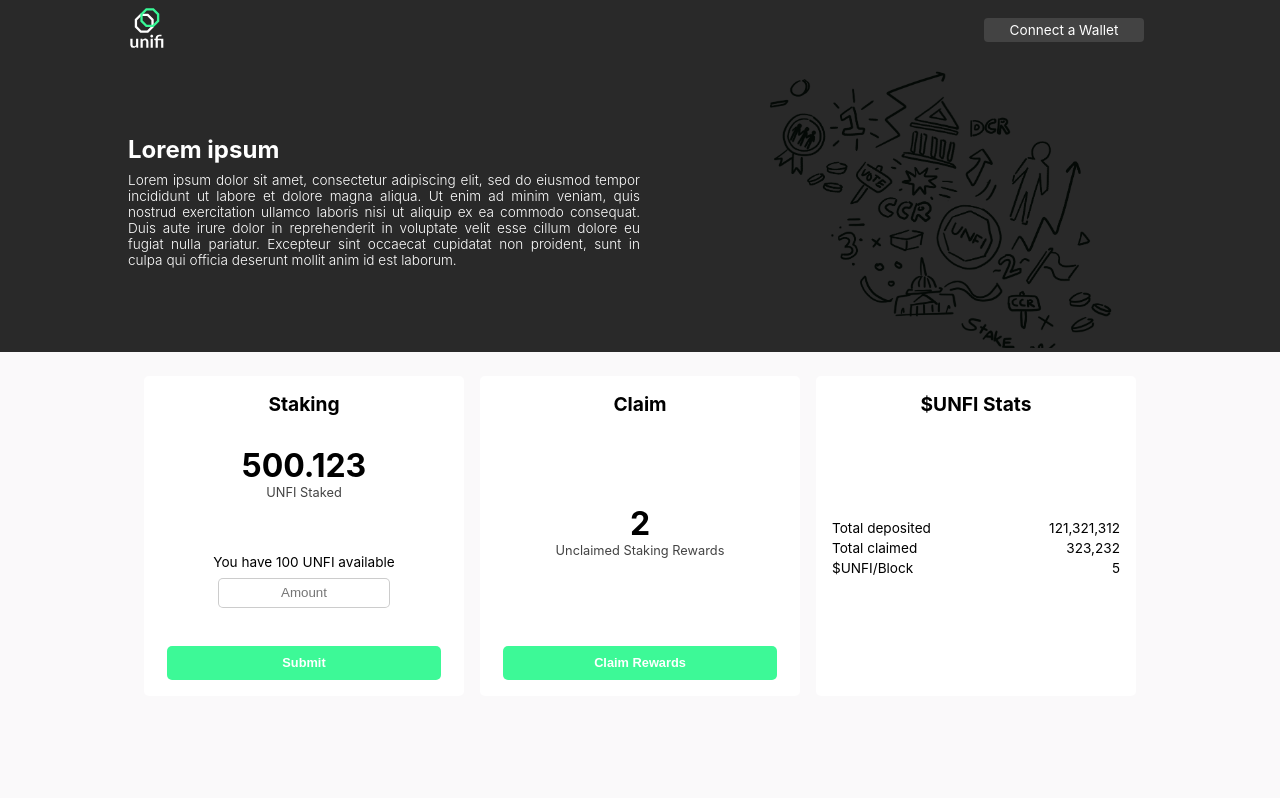
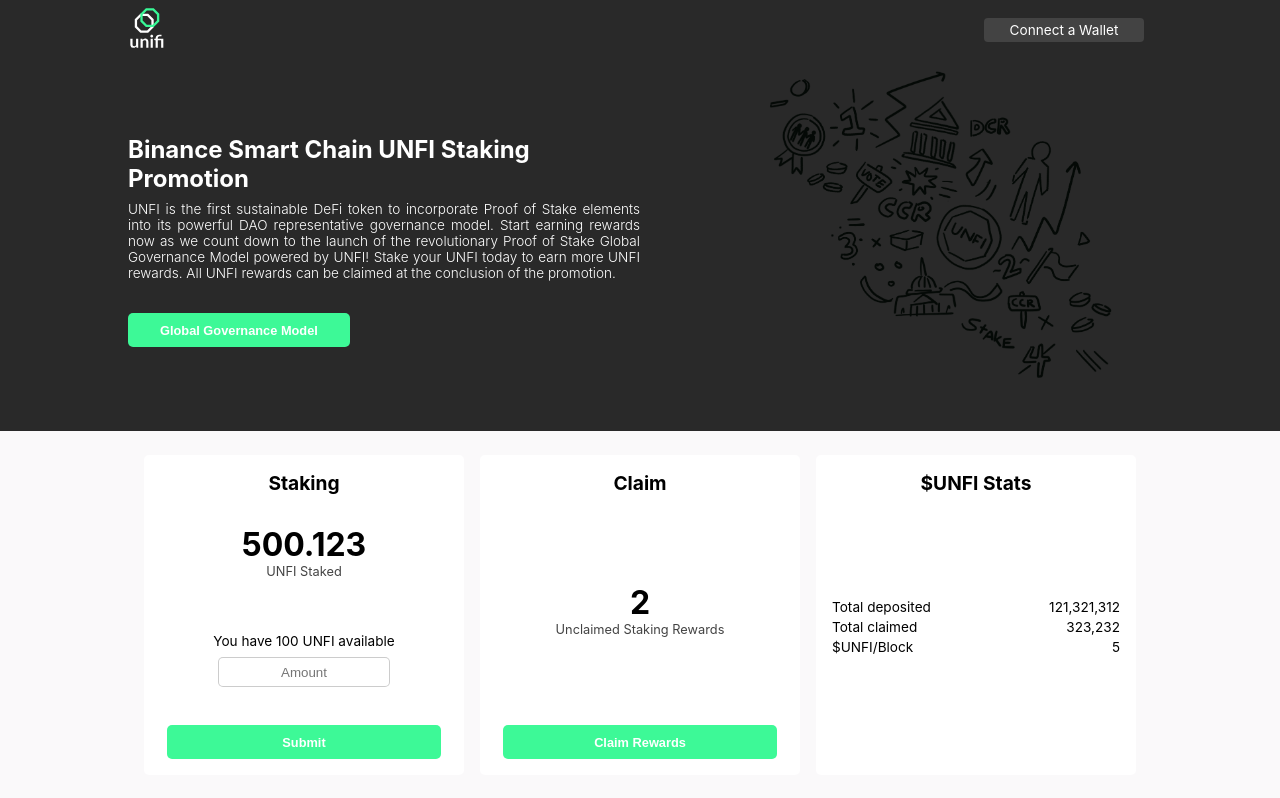
Before and after one commit to 0xp3p3/unifi-staking, a React (Create React App) app: page / in a window 1280 px wide. Built offline with nearby package versions, Linux system fonts and the light colour scheme.

Commit message:
updated home texts

```diff
--- a/src/Views/HomeHeader/HomeHeader.scss
+++ b/src/Views/HomeHeader/HomeHeader.scss
@@ -23,6 +23,10 @@
       font-weight: 300;
       text-align: justify;
     }
+
+    &__more-info {
+      margin-top: 2rem;
+    }
   }
 
   &__right {
--- a/src/Views/HomeHeader/index.tsx
+++ b/src/Views/HomeHeader/index.tsx
@@ -1,4 +1,5 @@
 import React from "react";
+import { Button } from "../../Components/Button";
 
 import "./HomeHeader.scss";
 
@@ -6,15 +7,25 @@
   return (
     <div className="HomeHeader">
       <div className="HomeHeader__left">
-        <div className="HomeHeader__left__title">Lorem ipsum</div>
+        <div className="HomeHeader__left__title">
+          Binance Smart Chain UNFI Staking Promotion
+        </div>
         <div className="HomeHeader__left__body">
-          Lorem ipsum dolor sit amet, consectetur adipiscing elit, sed do
-          eiusmod tempor incididunt ut labore et dolore magna aliqua. Ut enim ad
-          minim veniam, quis nostrud exercitation ullamco laboris nisi ut
-          aliquip ex ea commodo consequat. Duis aute irure dolor in
-          reprehenderit in voluptate velit esse cillum dolore eu fugiat nulla
-          pariatur. Excepteur sint occaecat cupidatat non proident, sunt in
-          culpa qui officia deserunt mollit anim id est laborum.
+          UNFI is the first sustainable DeFi token to incorporate Proof of Stake
+          elements into its powerful DAO representative governance model. Start
+          earning rewards now as we count down to the launch of the
+          revolutionary Proof of Stake Global Governance Model powered by UNFI!
+          Stake your UNFI today to earn more UNFI rewards. All UNFI rewards can
+          be claimed at the conclusion of the promotion.
+        </div>
+        <div className="HomeHeader__left__more-info">
+          <a
+            href="https://unifiprotocol.zendesk.com/hc/en-us/articles/360051852432-Global-Governance-Model-GGM-"
+            target="_blank"
+            rel="noopener noreferrer"
+          >
+            <Button onClick={() => {}}>Global Governance Model</Button>
+          </a>
         </div>
       </div>
       <div className="HomeHeader__right"></div>
```
